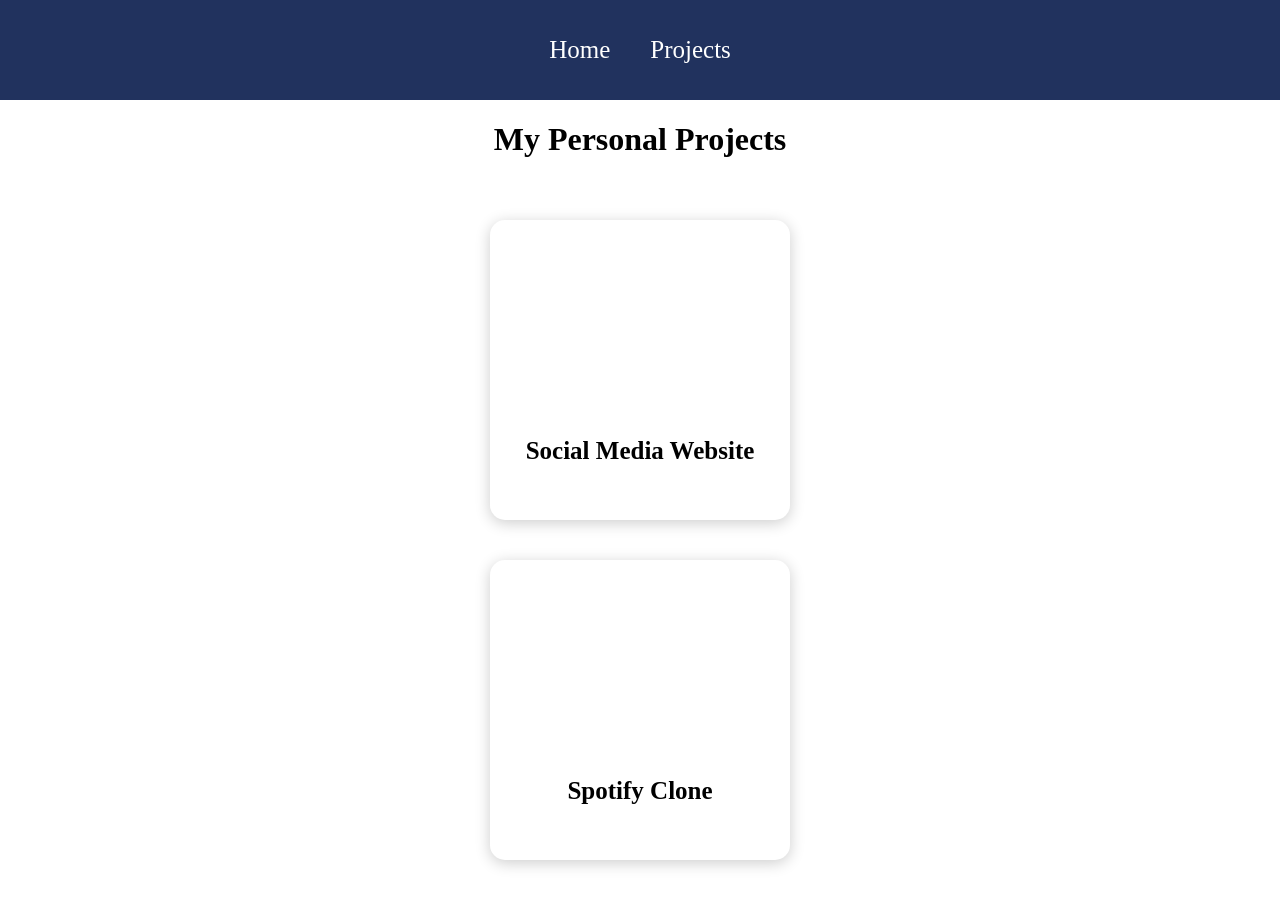
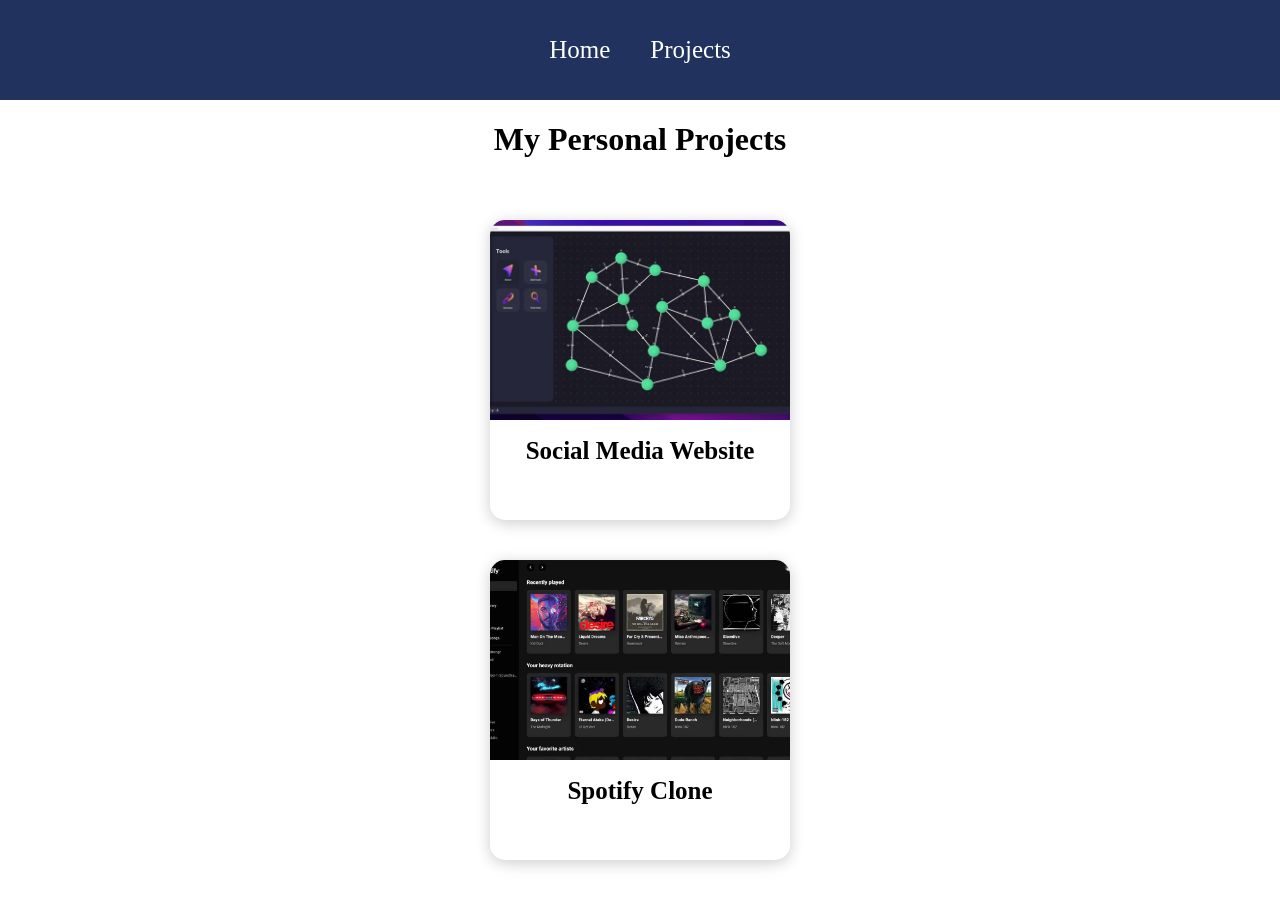
Before and after one commit to DavidPerelman/my-portfolio, a React (Create React App) app: page /projects in a window 1280 px wide. Shown: the top 906 px of the page. Built offline with nearby package versions, Linux system fonts and the light colour scheme.

Commit message:
setup ProjectItem & projectList.js

```diff
--- a/src/components/ProjectItem.js
+++ b/src/components/ProjectItem.js
@@ -4,10 +4,7 @@
 const ProjectItem = ({ image, name }) => {
   return (
     <div className='projectItem'>
-      <div
-        style={{ backgroungImage: `url(${image})` }}
-        className='bgImage'
-      ></div>
+      <div style={{ backgroundImage: `url(${image})` }} className='bgImage' />
       <h1>{name}</h1>
     </div>
   );
--- /dev/null
+++ b/src/helpers/ProjectList.js
@@ -0,0 +1,7 @@
+import Proj1 from '../assets/proj1.jpg';
+import Proj3 from '../assets/proj3.webp';
+
+export const projectList = [
+  { name: 'Social Media Website', image: Proj1 },
+  { name: 'Spotify Clone', image: Proj3 },
+];
--- a/src/pages/Projects.js
+++ b/src/pages/Projects.js
@@ -1,15 +1,15 @@
 import React from 'react';
 import ProjectItem from '../components/ProjectItem';
-import Proj1 from '../assets/proj1.jpg';
-import Proj3 from '../assets/proj1.jpg';
+import { projectList } from '../helpers/ProjectList';
 
 const Projects = () => {
   return (
     <div className='projects'>
       <h1>My Personal Projects</h1>
       <div className='projectsList'>
-        <ProjectItem name='Social Media Website' image={Proj1} />
-        <ProjectItem name='Spotify Clone' image={Proj3} />
+        {projectList.map((project) => {
+          return <ProjectItem name={project.name} image={project.image} />;
+        })}
       </div>
     </div>
   );
```
